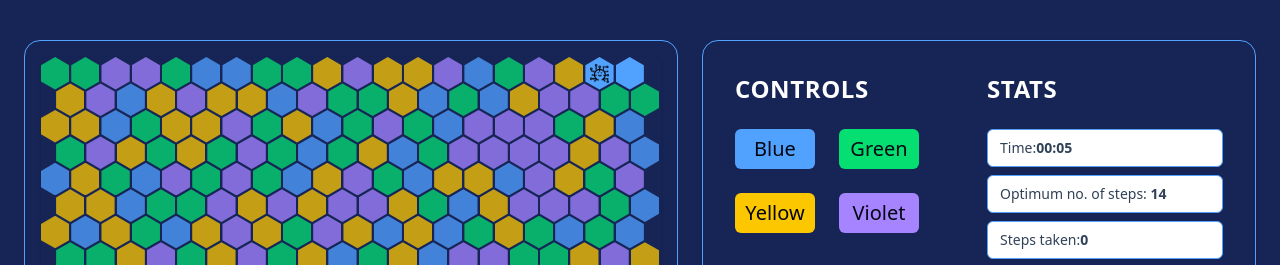
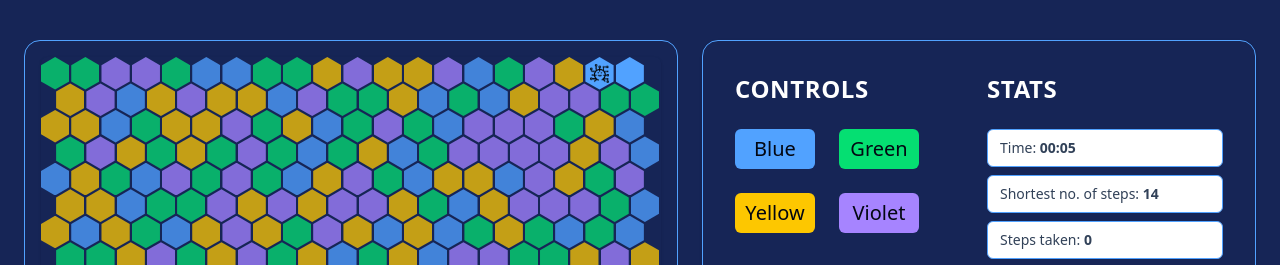
Before and after one commit to alex-alina/virus-spread, a React (Vite) app: page / in a window 1280 px wide. Shown: the top 265 px of the page. Built offline with nearby package versions, Linux system fonts and the light colour scheme.

Commit message:
add spaces between colon and text

```diff
--- a/src/game/VirusSpread.tsx
+++ b/src/game/VirusSpread.tsx
@@ -447,14 +447,14 @@ export const VirusSpread = () => {
                 Stats
               </div>
               <div className="mb-2 rounded-md border border-blue-400 bg-white px-3 py-2 text-sm text-slate-700">
-                Time:
+                Time:&nbsp;
                 <span className="font-semibold">
                   {formatElapsedTime(elapsedSeconds)}
                 </span>
               </div>
 
               <div className="mb-2 rounded-md border border-blue-400 bg-white px-3 py-2 text-sm text-slate-700">
-                Optimum no. of steps:&nbsp;
+                Shortest no. of steps:&nbsp;
                 {/* (BFS) */}
                 <span className="font-semibold" data-testid="optimal-steps">
                   {isSolvingOptimal
@@ -466,7 +466,7 @@ export const VirusSpread = () => {
               </div>
 
               <div className="mb-4 rounded-md border border-blue-400 bg-white px-3 py-2 text-sm text-slate-700">
-                Steps taken:
+                Steps taken:&nbsp;
                 <span className="font-semibold" data-testid="steps-taken">
                   {stepsTaken}
                 </span>
```
